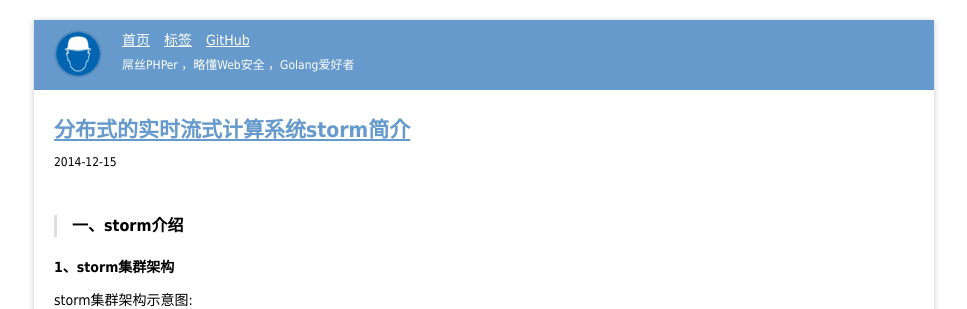
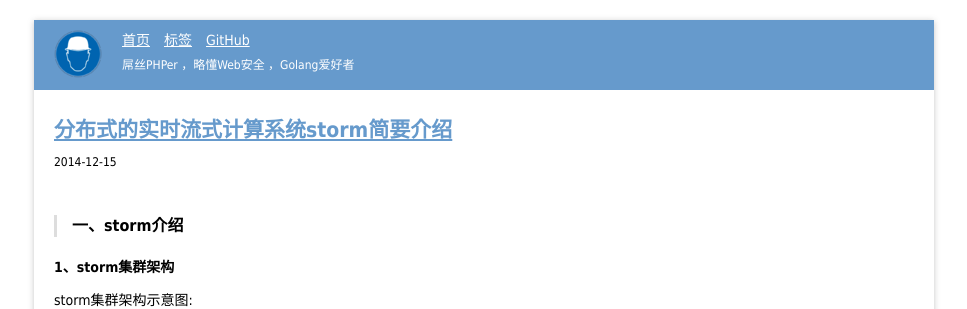
Before and after one commit to tabalt/tabalt.github.io, a Jekyll site: the page built from _posts/storm/2014-12-15-storm-introduction.md, in a window 1280 px wide and 900 px high. Shown: the top 309 px of the window, without its empty margins (156-1123 px from the left). Built offline with Jekyll 4.4.1, drawn with Linux system fonts in a browser that asks for light colours; Markdown is read by kramdown in place of the engine named in the settings; comment, search, counter and statistics services are not loaded.

Commit message:
update blog

```diff
--- a/_posts/storm/2014-12-15-storm-introduction.md
+++ b/_posts/storm/2014-12-15-storm-introduction.md
@@ -1,11 +1,11 @@
 ---
 
 layout: post
-title:  "分布式的实时流式计算系统storm简介"
+title:  "分布式的实时流式计算系统storm简要介绍"
 date:   2014-12-15 12:30:00
 tags: [storm]
 
-keywords: 实时计算,流式计算,storm简介,storm介绍
+keywords: 实时计算介绍,流式计算介绍,storm简介,storm介绍
 description: storm是分布式的实时流式计算系统，具有低延迟、高性能、分布式、可扩展、容错性好、不丢失消息、消息严格有序、易于开发应用等特点；本文介绍storm的集群架构、topology以及相关名称解释，并探讨storm的同步和异步应用场景。
 
 ---
```
